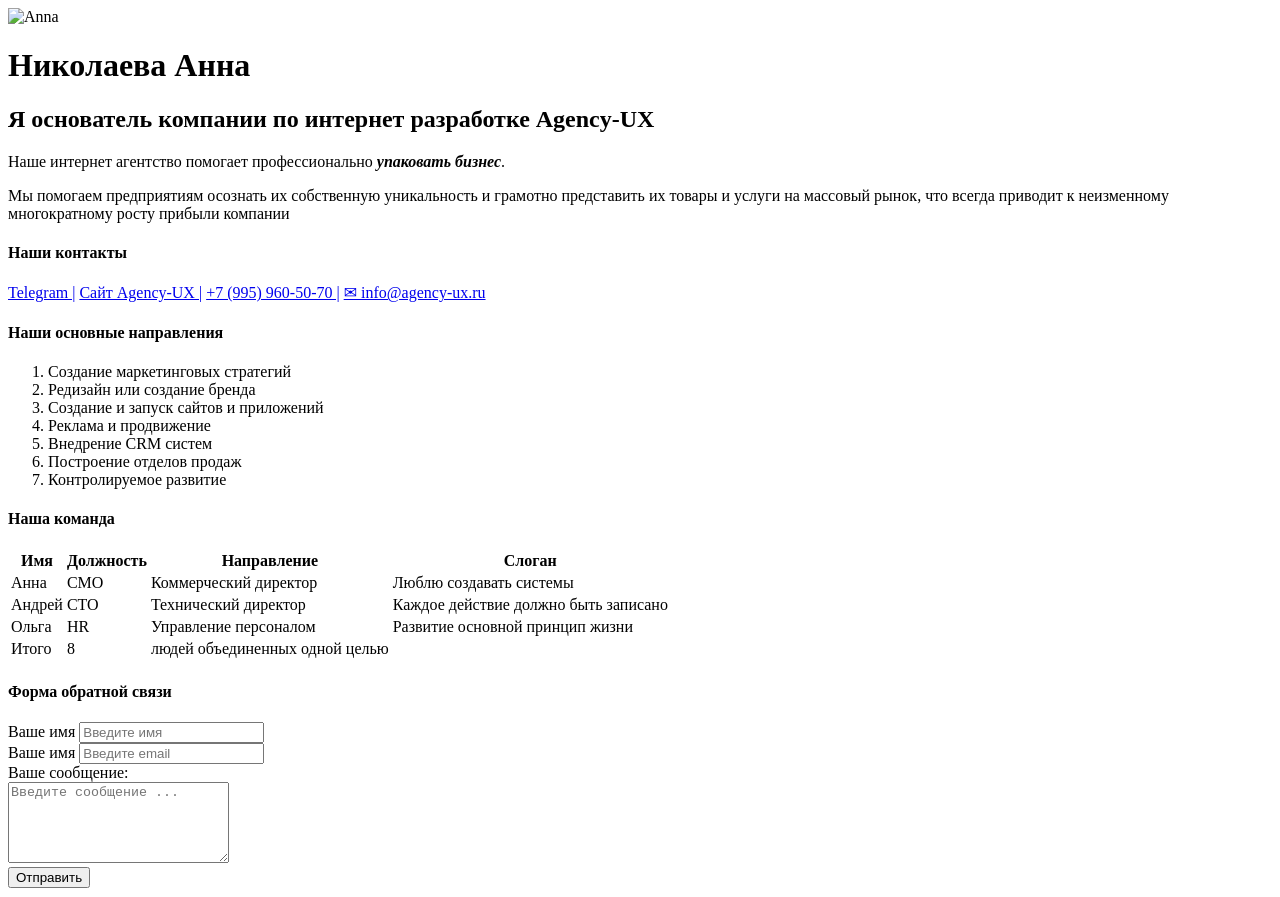
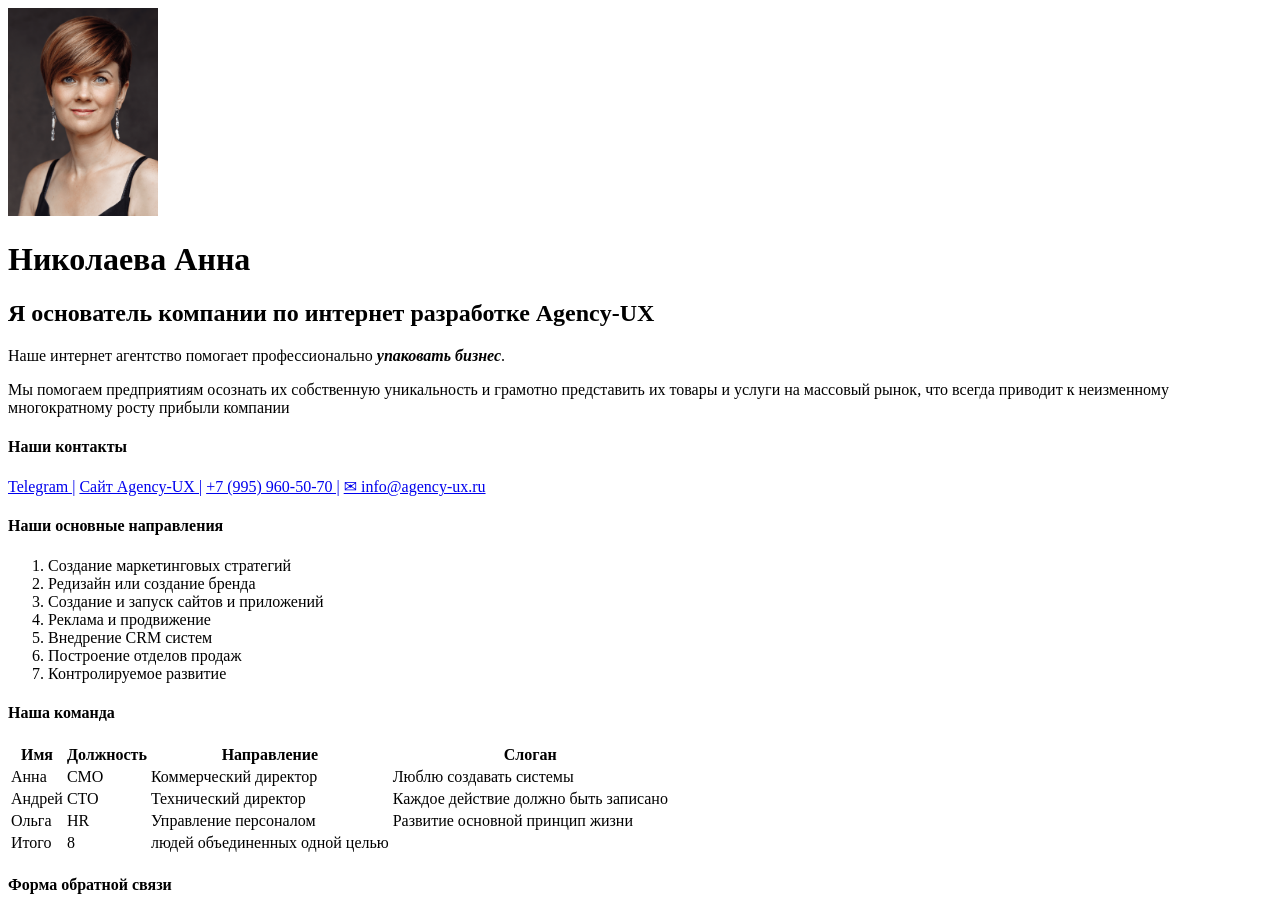
Before and after one commit to annaxp/resume, a plain HTML site: page index.html in a window 1280 px wide. Shown: the top 897 px of the page. Drawn offline with Linux system fonts and the light colour scheme.

Commit message:
rename a

```diff
--- a/index.html
+++ b/index.html
@@ -9,7 +9,7 @@
     <title>Resume Ann Nikolaeva</title>
 </head>
 <body>
-    <img src="/imgs/ann.png" alt="Anna" width="150px">
+    <img src="ann.png" alt="Anna" width="150px">
     <h1>Николаева Анна</h1>
     <h2>Я основатель компании по интернет разработке Agency-UX</h2>
     <p>Наше интернет агентство помогает профессионально <em><strong>упаковать бизнес</strong></em>.</p>
```
